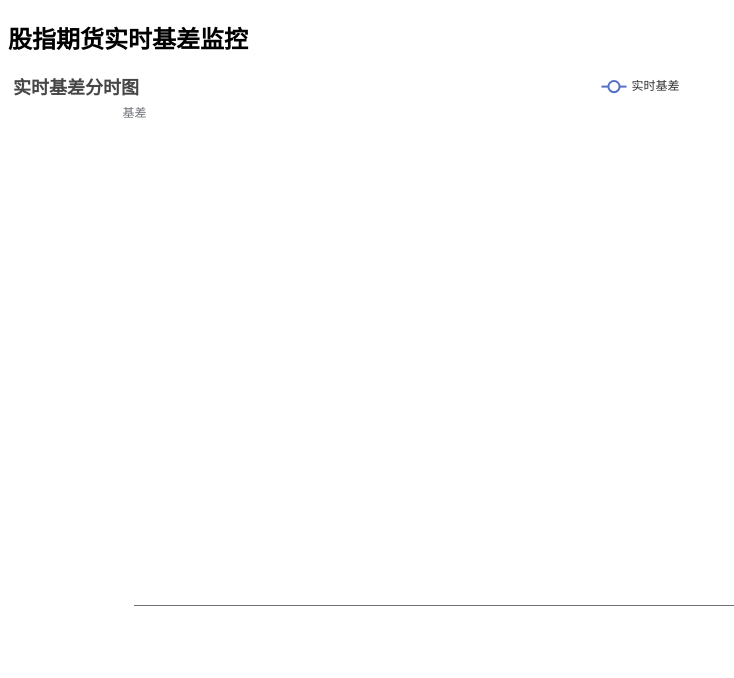
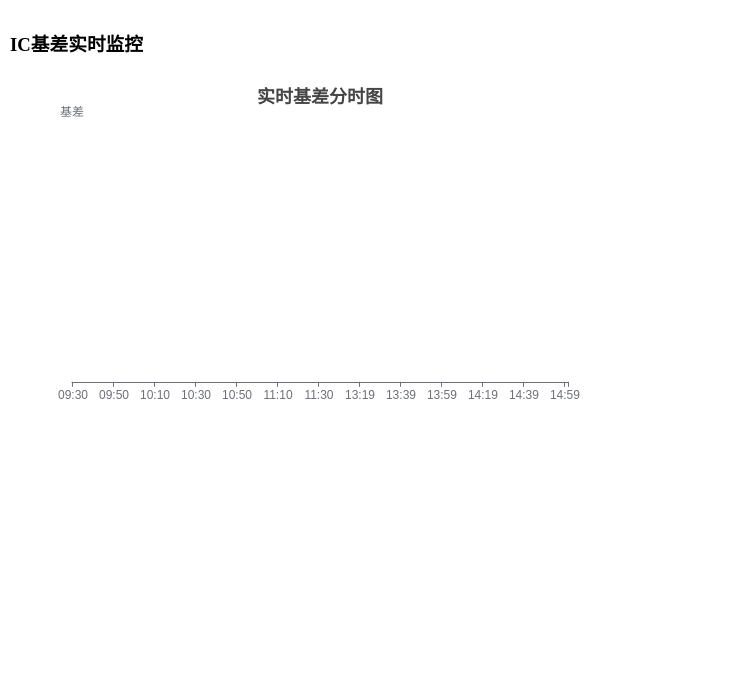
Before and after one commit to imconical/basis_monitor, a plain HTML site: page basis_monitor.html in a window 1280 px wide. Shown: the whole page, without its empty margins (0-734 px from the left). Drawn offline with nearby package versions, Linux system fonts and the light colour scheme.

Commit message:
前端页面单品种占据页面1/4，且横坐标固定为交易时间

```diff
--- a/basis_monitor.html
+++ b/basis_monitor.html
@@ -5,25 +5,64 @@
     <title>实时基差监控</title>
     <script src="https://cdn.jsdelivr.net/npm/echarts@5"></script>
     <style>
-        #chart { width: 100%; height: 600px; }
+        body {
+            display: flex;
+            flex-wrap: wrap;
+            margin: 0;
+            padding: 0;
+        }
+        .chart-container {
+            width: 50%; /* 横向一半，纵向一半，总面积1/4 */
+            height: 50vh;
+            box-sizing: border-box;
+            padding: 10px;
+        }
     </style>
 </head>
 <body>
-    <h2>股指期货实时基差监控</h2>
-    <div id="chart"></div>
+    <div class="chart-container">
+        <h3>IC基差实时监控</h3>
+        <div id="chart" style="width: 100%; height: 90%;"></div>
+    </div>
 
     <script>
         const chartDom = document.getElementById('chart');
         const myChart = echarts.init(chartDom);
 
-        let option = {
-            title: { text: '实时基差分时图' },
+        // 生成固定时间轴
+        function generateTimeAxis() {
+            const times = [];
+
+            // 上午 9:30 - 11:30
+            for (let h = 9; h <= 11; h++) {
+                let startM = (h === 9) ? 30 : 0;
+                let endM = (h === 11) ? 30 : 59;
+                for (let m = startM; m <= endM; m++) {
+                    times.push(`${h.toString().padStart(2,'0')}:${m.toString().padStart(2,'0')}`);
+                }
+            }
+
+            // 下午 13:00 - 15:00
+            for (let h = 13; h <= 15; h++) {
+                let endM = (h === 15) ? 0 : 59;
+                for (let m = 0; m <= endM; m++) {
+                    times.push(`${h.toString().padStart(2,'0')}:${m.toString().padStart(2,'0')}`);
+                }
+            }
+            return times;
+        }
+
+        const timeAxis = generateTimeAxis();
+        const basisData = new Array(timeAxis.length).fill(null);  // 初始化为空
+
+        const option = {
+            title: { text: '实时基差分时图', left: 'center', top: 10 },
             tooltip: { trigger: 'axis' },
-            legend: { data: ['实时基差'] },
-            xAxis: { type: 'category', data: [] },
+            grid: { left: '10%', right: '10%', bottom: '10%' },
+            xAxis: { type: 'category', data: timeAxis },
             yAxis: { type: 'value', name: '基差' },
             series: [
-                { name: '实时基差', type: 'line', data: [], smooth: true }
+                { name: '实时基差', type: 'line', data: basisData, smooth: true, showSymbol: false }
             ]
         };
 
@@ -32,13 +71,15 @@
         const ws = new WebSocket("ws://localhost:8765/");
         ws.onmessage = function(event) {
             const data = JSON.parse(event.data);
-            const times = data.map(item => item.time);
-            const basis = data.map(item => item.basis);
-
-            option.xAxis.data = times;
-            option.series[0].data = basis;
-
-            myChart.setOption(option);
+            // 由于后端传的是完整历史数组（时间按秒精度），需要对齐到分钟：
+            for (const item of data) {
+                const t = item.time.substring(0,5);  // 截取 HH:MM
+                const idx = timeAxis.indexOf(t);
+                if (idx !== -1) {
+                    basisData[idx] = item.basis;
+                }
+            }
+            myChart.setOption({ series: [{ data: basisData }] });
         };
     </script>
 </body>
```
